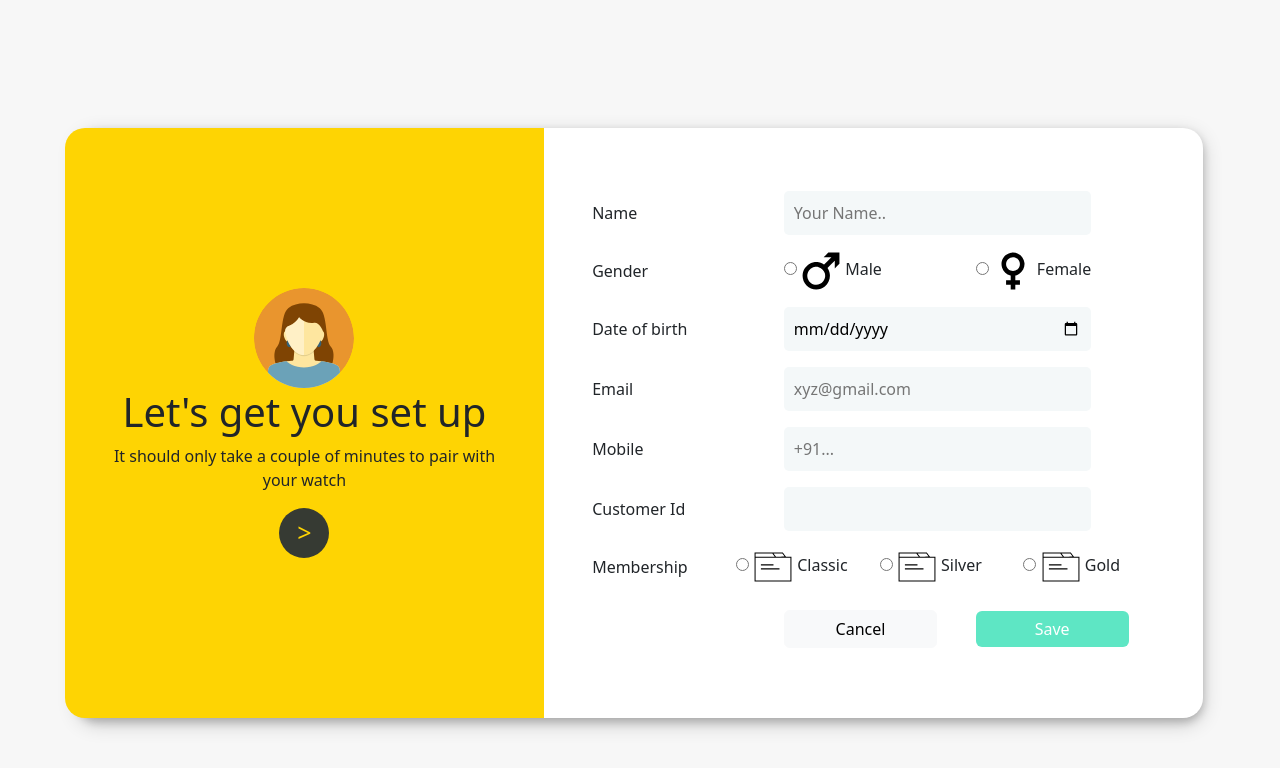
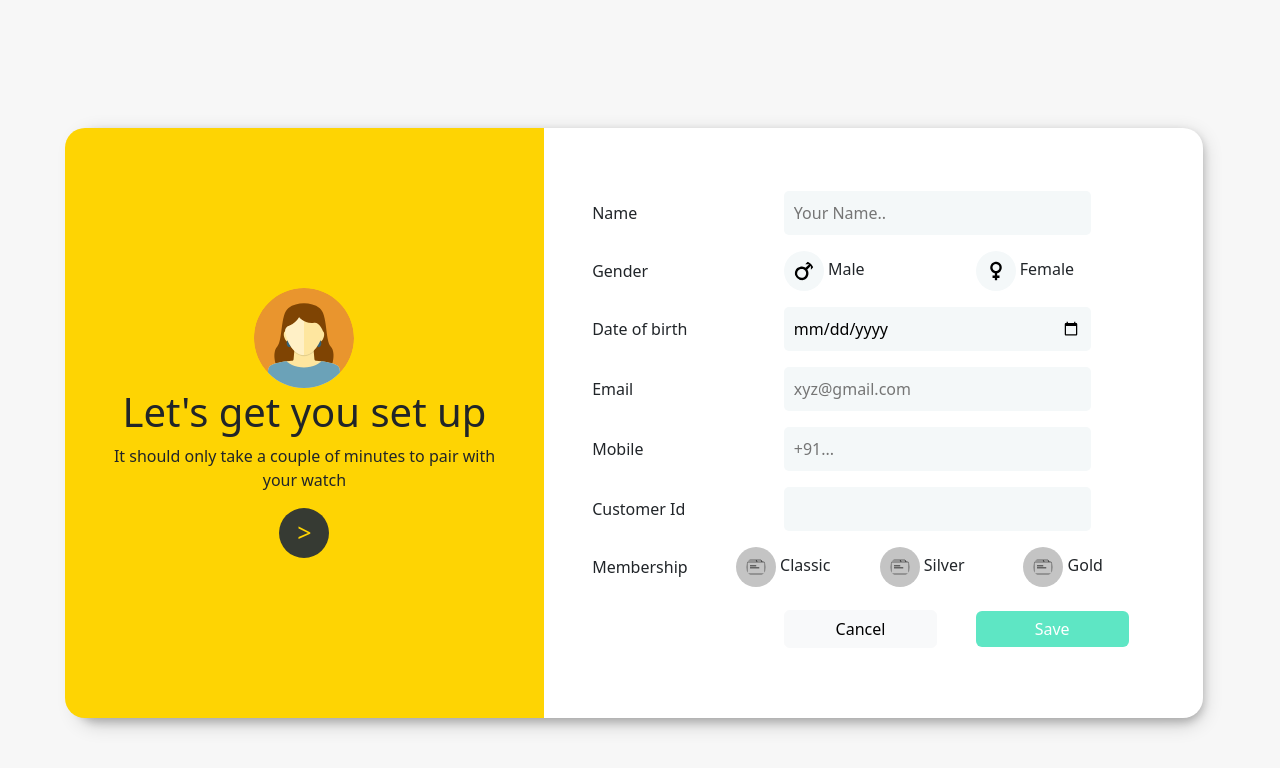
Before and after one commit to Nikhila-DN/Contact_form, a plain HTML site: page index.html in a window 1280 px wide. Drawn offline with nearby package versions, Linux system fonts and the light colour scheme.

Commit message:
Update contact-form.css

```diff
--- a/contact-form.css
+++ b/contact-form.css
@@ -49,10 +49,32 @@ input{
     height: auto;
     text-align: center;
 }
+.input-hidden {
+    position: absolute;
+    left: -9999px;
+  }
 #save{
     background-color: #5ee6c4 !important;
     border: none;
 }
+.gender img{
+    background-color:  #f4f8f9;
+    border-radius: 100%;
+    border: none;
+    color: #363a33;
+    padding: 10px;
+}
+.membership img{
+    background-color: #c4c4c4;
+    border-radius: 100%;
+    border: none;
+    padding: 10px;
+}
+input[type=radio]:checked + label>img {
+    border: 1px solid #fff;
+    box-shadow: 0 0 3px 3px rgb(57, 59, 57);
+  }
+
 @media screen and (max-width:460px){
     .left{
         border-bottom-left-radius: 0px;
@@ -65,5 +87,6 @@ input{
         padding-right: 0px;
     }
     .membership{
-        display:block !important;}
+        display: block !important;
+    }
 }
```
